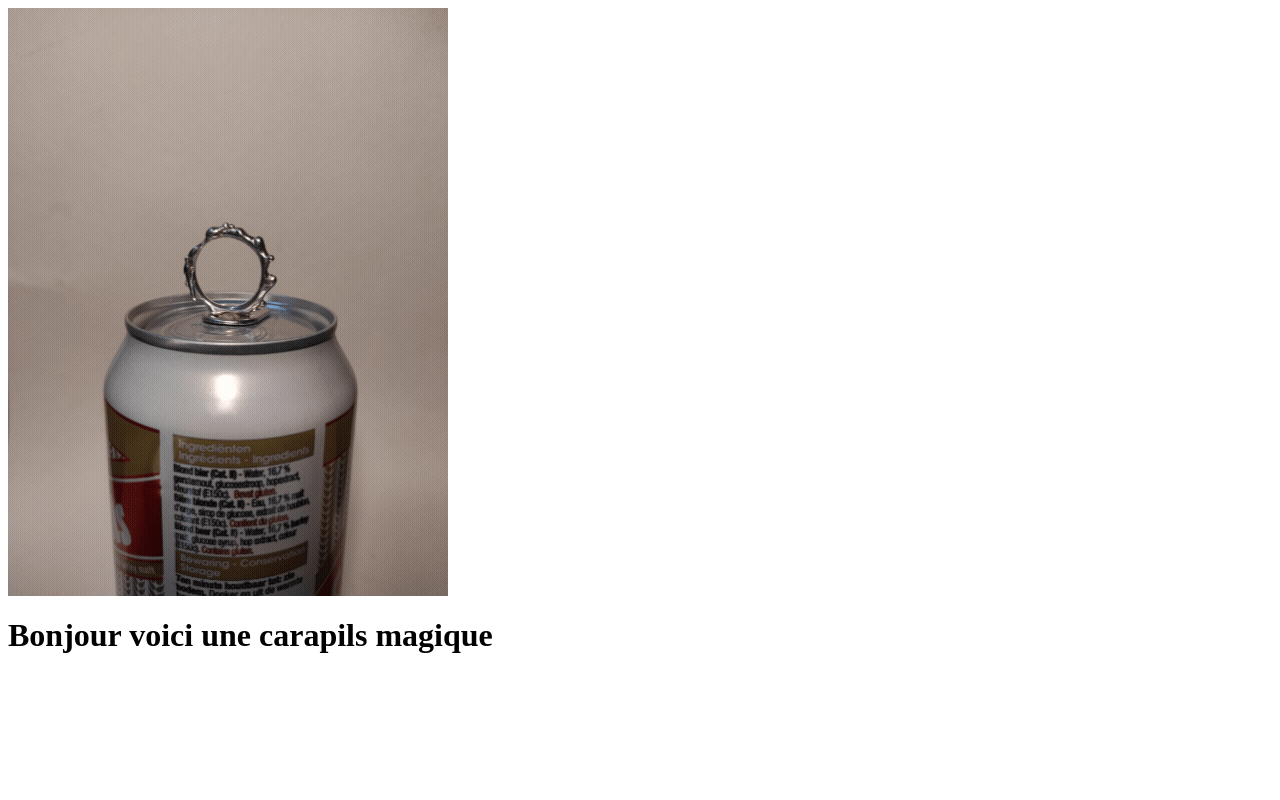
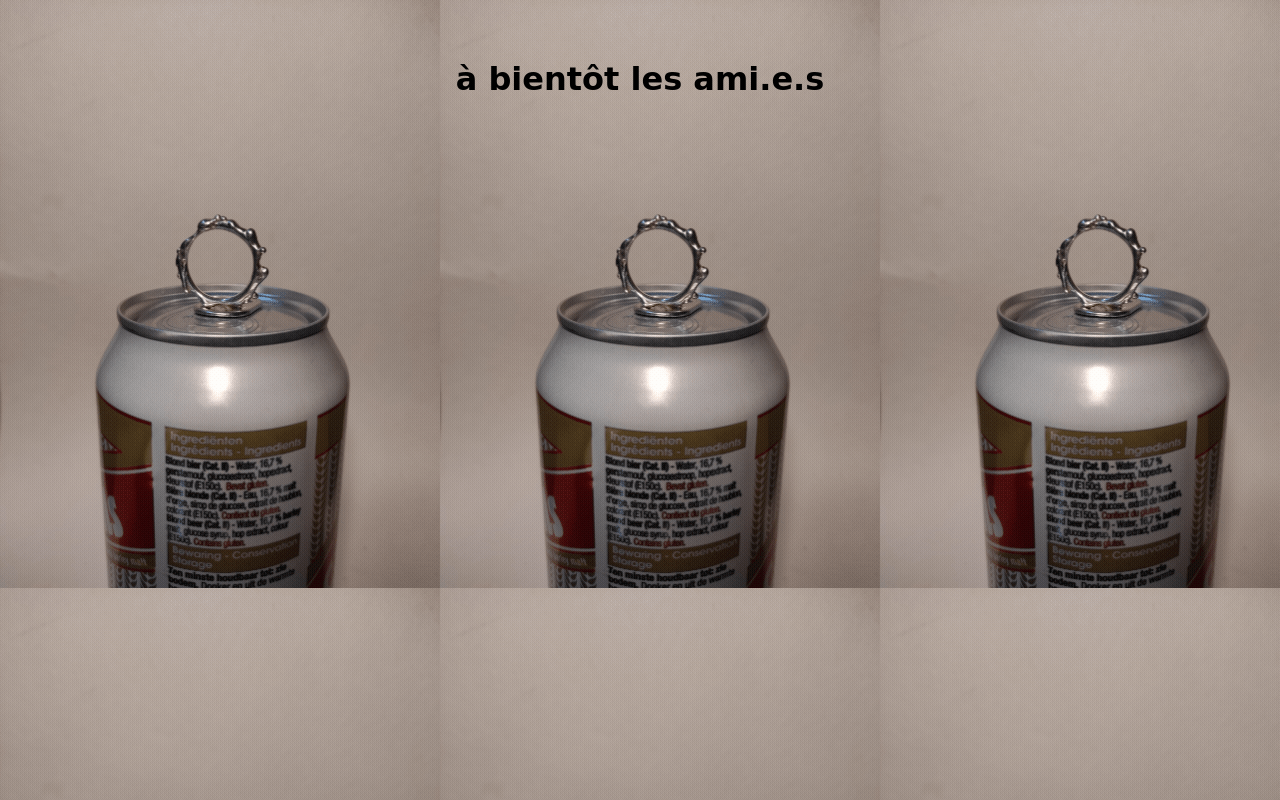
Before and after one commit to sauceyoupi/sauceyoupi.github.io, a plain HTML site: page index.html in a window 1280 px wide. Drawn offline with Linux system fonts and the light colour scheme; a web font is replaced by a local one.

Commit message:
Add styles

```diff
--- /dev/null
+++ b/index.css
@@ -0,0 +1,21 @@
+
+body{
+	margin: 0px;
+}
+
+#background{
+	position: fixed;
+	height: 100%;
+	width: 100%;
+	background-image: url("cara.gif");
+}
+
+h1{
+	font-family: 'Oi', cursive;
+	left: 50%;
+	transform: translateX(-50%);
+	margin: 0px;
+	margin-top: 60px;
+	position: fixed;
+	z-index: 1000;
+}
--- a/index.html
+++ b/index.html
@@ -1,2 +1,10 @@
-<img src="cara.gif">
-<h1> Bonjour voici une carapils magique</h1>
+<link rel="stylesheet" type="text/css" href="index.css">
+
+<link rel="preconnect" href="https://fonts.googleapis.com">
+<link rel="preconnect" href="https://fonts.gstatic.com" crossorigin>
+
+<link href="https://fonts.googleapis.com/css2?family=Oi&display=swap" rel="stylesheet">
+
+
+<div id="background"></div>
+<h1> à bientôt les ami.e.s </h1>
```
